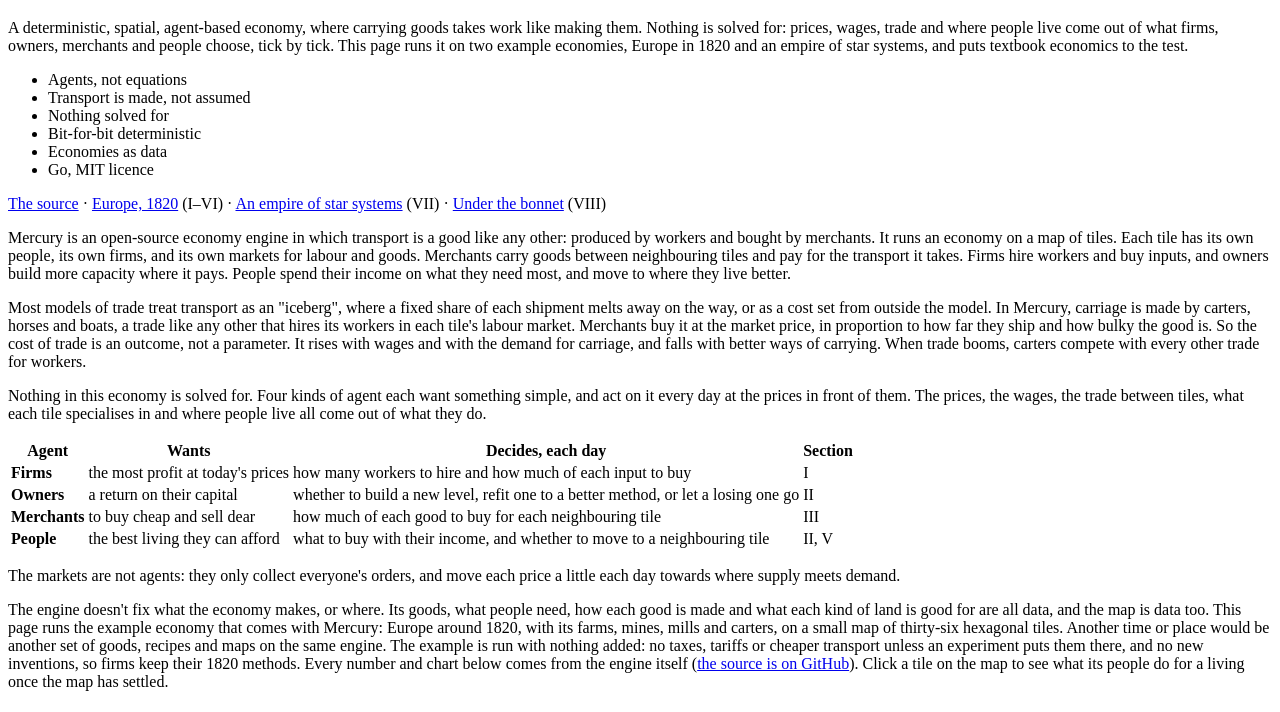
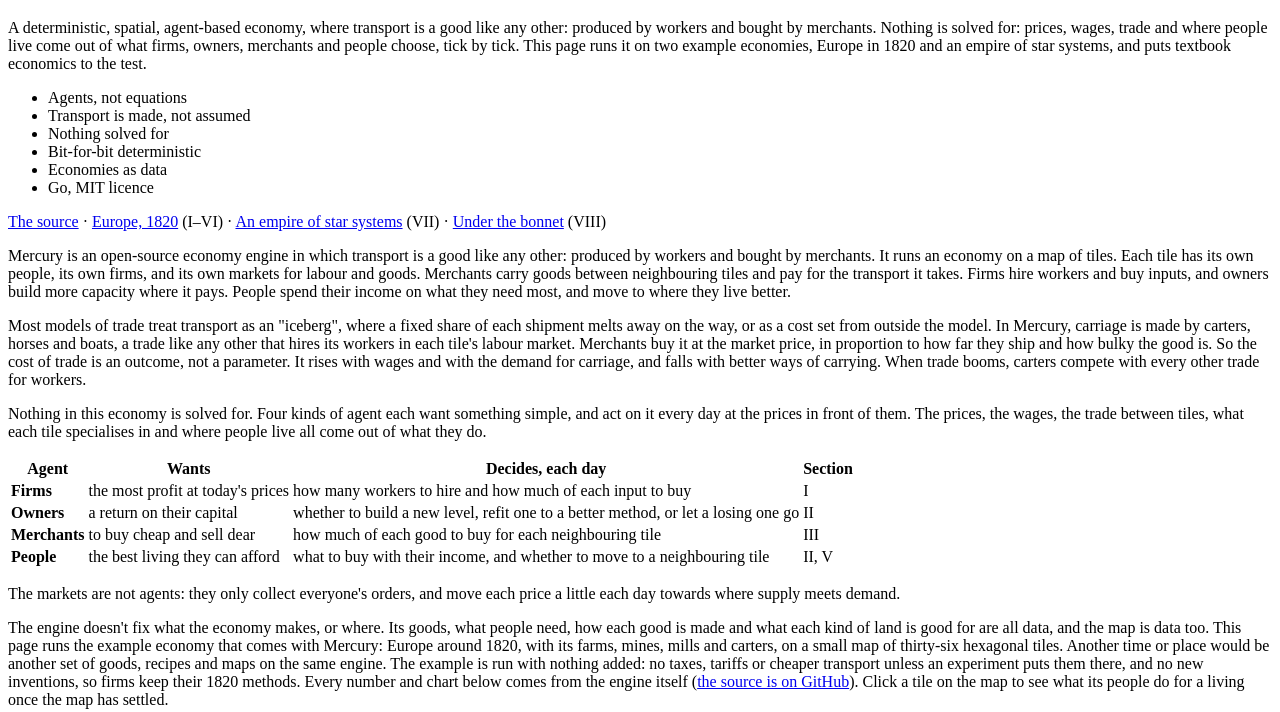
Before and after one commit to rasmusbergpalm/mercury, a plain HTML site: page tools/explainer/economy.html in a window 1280 px wide. Shown: the part 87-799 px from the top of the page. Drawn offline with Linux system fonts and the light colour scheme; a web font is replaced by a local one.

Commit message:
Economy page header: the agreed line
Co-Authored-By: Claude Opus 5.5 <noreply@anthropic.com>
Claude-Session: https://claude.ai/code/session_01WQsAhEvtmrHaZeTBw7uau4

```diff
--- a/tools/explainer/economy.html
+++ b/tools/explainer/economy.html
@@ -8,7 +8,7 @@ __STYLE__</style>
 <header class="title">
   <p class="kicker"><a href="./" class="back">Mercury</a> · An open-source economy engine</p>
   <h1>Economies from the bottom up</h1>
-  <p class="lede">A deterministic, spatial, agent-based economy, where carrying goods takes work like making them. Nothing is solved for: prices, wages, trade and where people live come out of what firms, owners, merchants and people choose, tick by tick. This page runs it on two example economies, Europe in 1820 and an empire of star systems, and puts textbook economics to the test.</p>
+  <p class="lede">A deterministic, spatial, agent-based economy, where transport is a good like any other: produced by workers and bought by merchants. Nothing is solved for: prices, wages, trade and where people live come out of what firms, owners, merchants and people choose, tick by tick. This page runs it on two example economies, Europe in 1820 and an empire of star systems, and puts textbook economics to the test.</p>
   <ul class="tenets">
     <li>Agents, not equations</li>
     <li>Transport is made, not assumed</li>
```
Also changed, not shown: web/static/economy.html (+1 -1 lines).
